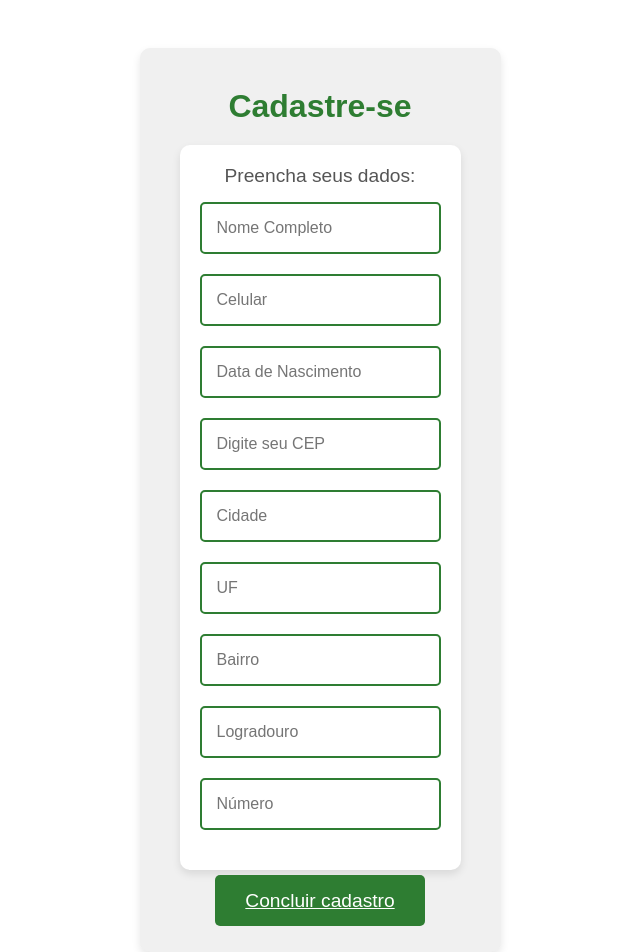
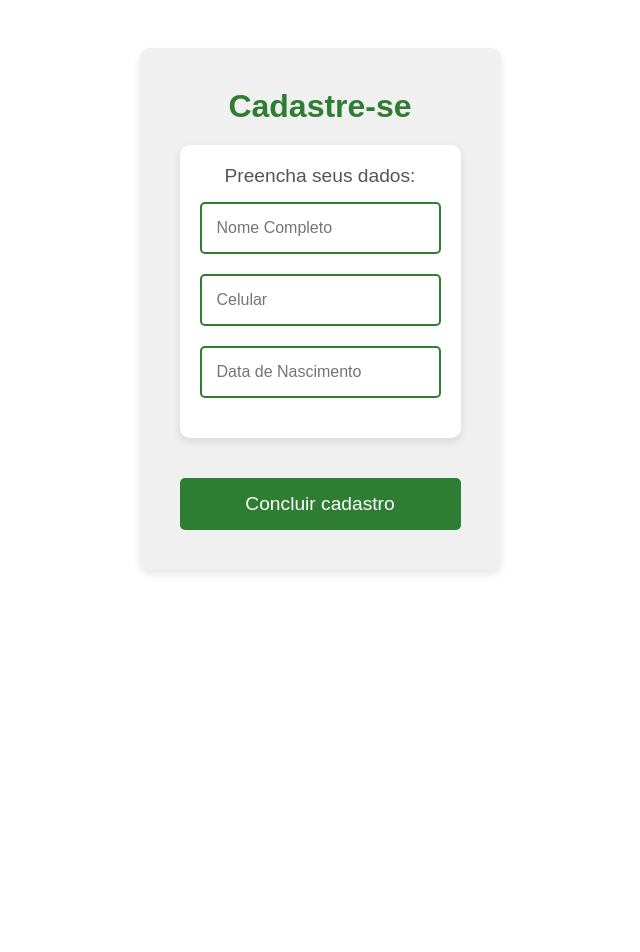
Before and after one commit to tassaeleven/TinderPalmeirense, an Angular app: page /cadastro in a window 1280 px wide. Shown: the top 952 px of the page, without its empty margins (320-960 px from the left). After the commit the page ends 800 px from the top, so only its background shows below. Built offline with nearby package versions, Linux system fonts and the light colour scheme.

Commit message:
:wastebasket: remove: removendo forms do endereço do cadastro de usuários

```diff
--- a/src/app/components/cadastro/cadastro.component.css
+++ b/src/app/components/cadastro/cadastro.component.css
@@ -36,7 +36,7 @@
 }
 
 /* Estilo dos campos de input */
-input[type="text"], input[type="datetime"], input[type="tel"], input[type="number"] {
+input[type="text"], input[type="datetime"], input[type="number"] {
     width: 100%;
     padding: 15px;
     margin-bottom: 20px;
@@ -46,12 +46,12 @@
     outline: none;
 }
 
-input[type="text"]:focus, input[type="datetime"]:focus, input[type="tel"]:focus, input[type="number"]:focus {
+input[type="text"]:focus, input[type="datetime"]:focus, input[type="number"]:focus {
     border-color: #1b5e20; /* Borda verde mais escura ao focar */
 }
 
 /* Seções de formulário */
-.formEndereco, .formPessoal {
+.formPessoal {
     background-color: #ffffff;
     padding: 20px;
     border-radius: 10px;
@@ -59,6 +59,7 @@
     max-width: 400px;
     width: 100%;
     margin-bottom: 20px;
+    margin-top: 20px;
 }
 
 /* Texto de descrição dos dados */
--- a/src/app/components/cadastro/cadastro.component.html
+++ b/src/app/components/cadastro/cadastro.component.html
@@ -10,7 +10,7 @@
     <div class="container">
         <h1 class="cadastroTitle">Cadastre-se</h1>
         <section>
-            <form class="formEndereco" id="cadastro">
+            <form class="formPessoal" id="cadastro">
                 <span class="textDados">Preencha seus dados:</span>
                 <div class="nomeCompleto">
                     <input class="inputNome"
@@ -41,50 +41,14 @@
                         });
                     </script>
                 </div>
-                <div>
-                    <input class="inputCEP"
-                    type="tel"
-                    aria-label="CEP"
-                    placeholder="Digite seu CEP">
-                </div>
-                <div>
-                    <input class="inputCidade"
-                    type="text"
-                    aria-label="cidade"
-                    placeholder="Cidade">
-                </div>
-                <div>
-                    <input class="inputUF"
-                    type="text"
-                    aria-label="UF do endereço"
-                    placeholder="UF">
-                </div>
-                <div>
-                    <input class="inputBairro"
-                    type="text"
-                    aria-label="bairro"
-                    placeholder="Bairro">
-                </div>
-                <div>
-                    <input class="inputLog"
-                    type="text"
-                    aria-label="Logradouro"
-                    placeholder="Logradouro">
-                </div>
-                <div>
-                    <input class="inputNumero"
-                    type="number"
-                    aria-label="número da casa"
-                    placeholder="Número">
-                </div>
             </form>
             <section class="concluirCad">
-                <a
-                class="buttonSubmit"
-                id="submit"
-                href="confirmacao.html">
-                    Concluir cadastro
-                </a>
+                <button
+                    class="buttonSubmit"
+                    id="submit"
+                    (click)="goTo()">
+                        Concluir cadastro
+                </button>
             </section>
         </section>
     </div>
```
